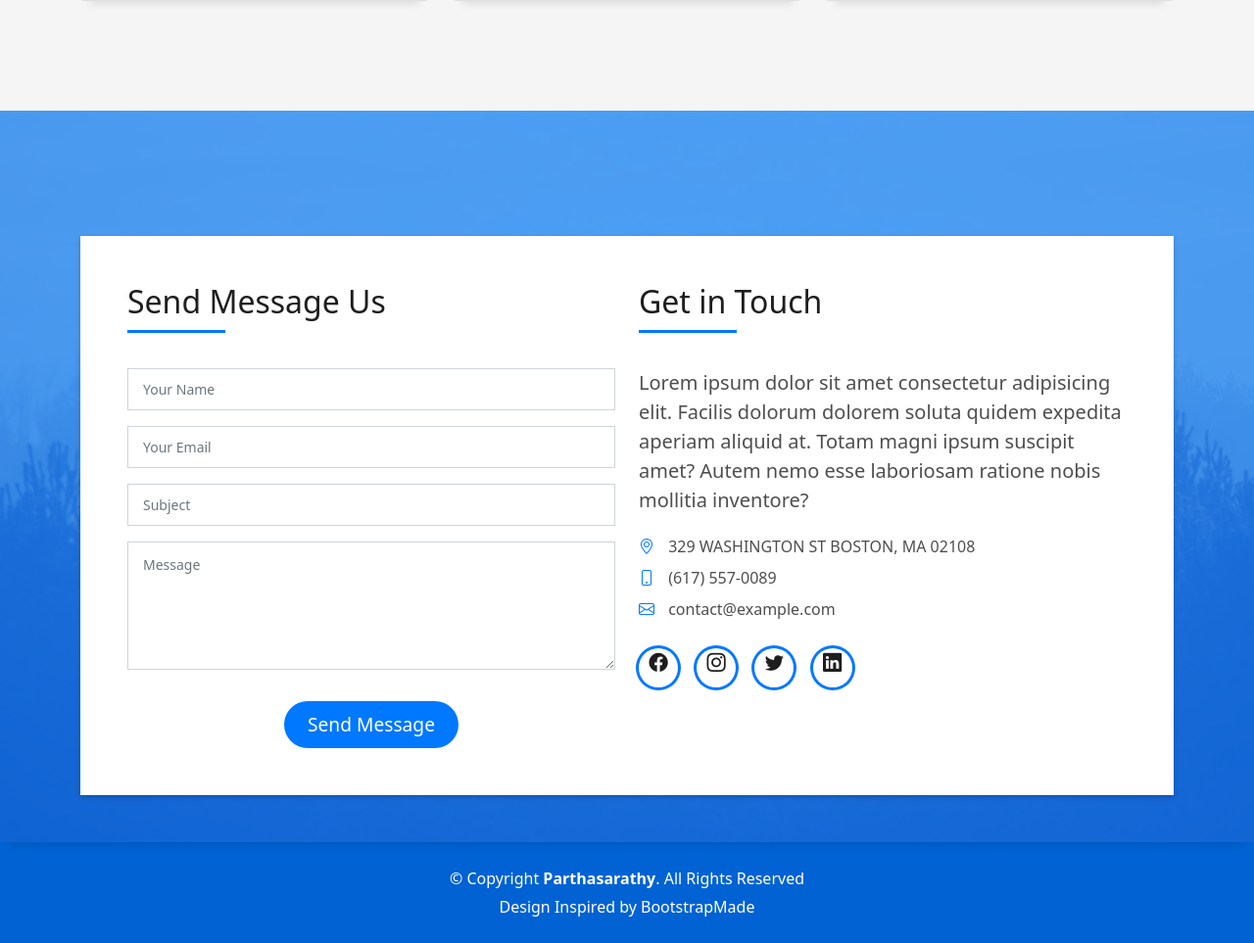
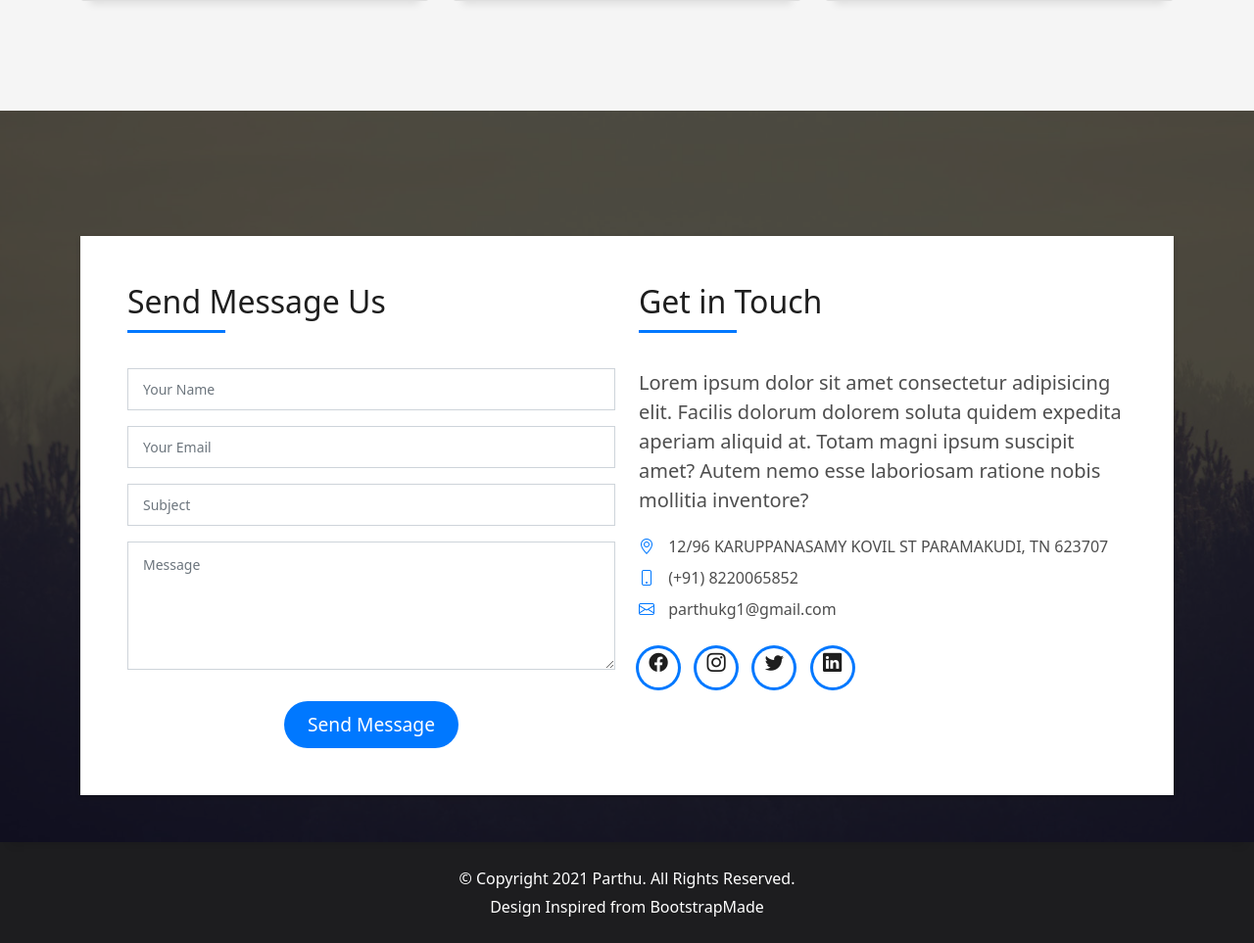
Before and after one commit to Parthasarathykg/Parthu-s-Portfolio, a PHP site: page / in a window 1280 px wide. Shown: the part 5389-6352 px from the top of the page at 98% size. Run offline with PHP 8.4, Linux system fonts and the light colour scheme.

Commit message:
type intro commit

```diff
--- a/assets/css/style.css
+++ b/assets/css/style.css
@@ -94,7 +94,7 @@ a:hover {
 }
 
 .overlay-mf {
-  background-color: #0078ff;
+  background-color: #000000;
 }
 
 .overlay-mf {
@@ -1430,7 +1430,7 @@ footer {
   text-align: center;
   color: #fff;
   padding: 25px 0;
-  background: #0062d3;
+  background: #1d1d1f;
 }
 
 footer .copyright {
--- a/index.html
+++ b/index.html
@@ -47,7 +47,7 @@
           <li><a class="nav-link scrollto" href="#services">Services</a></li>
           <li><a class="nav-link scrollto " href="#work">Work</a></li>
           <li><a class="nav-link scrollto " href="#blog">Blog</a></li>
-          <li class="dropdown"><a href="#"><span>More</span> <i class="bi bi-chevron-down"></i></a>
+          <!--<li class="dropdown"><a href="#"><span>More</span> <i class="bi bi-chevron-down"></i></a>
             <ul>
               <li><a href="#">Drop Down 1</a></li>
               <li class="dropdown"><a href="#"><span>Deep Drop Down</span> <i class="bi bi-chevron-right"></i></a>
@@ -63,7 +63,7 @@
               <li><a href="#">Drop Down 3</a></li>
               <li><a href="#">Drop Down 4</a></li>
             </ul>
-          </li>
+          </li>-->
           <li><a class="nav-link scrollto" href="#contact">Contact</a></li>
         </ul>
         <i class="bi bi-list mobile-nav-toggle"></i>
@@ -723,9 +723,9 @@
                         mollitia inventore?
                       </p>
                       <ul class="list-ico">
-                        <li><span class="bi bi-geo-alt"></span> 329 WASHINGTON ST BOSTON, MA 02108</li>
-                        <li><span class="bi bi-phone"></span> (617) 557-0089</li>
-                        <li><span class="bi bi-envelope"></span> contact@example.com</li>
+                        <li><span class="bi bi-geo-alt"></span> 12/96 KARUPPANASAMY KOVIL ST PARAMAKUDI, TN 623707</li>
+                        <li><span class="bi bi-phone"></span> (+91) 8220065852</li>
+                        <li><span class="bi bi-envelope"></span> parthukg1@gmail.com</li>
                       </ul>
                     </div>
                     <div class="socials">
@@ -753,7 +753,7 @@
       <div class="row">
         <div class="col-sm-12">
           <div class="copyright-box">
-            <p class="copyright">&copy; Copyright <strong>Parthasarathy</strong>. All Rights Reserved</p>
+            <p class="copyright">&copy; Copyright 2021 Parthu. All Rights Reserved.</p>
             <div class="credits">
               <!--
               All the links in the footer should remain intact.
@@ -761,7 +761,7 @@
               Licensing information: https://bootstrapmade.com/license/
               Purchase the pro version with working PHP/AJAX contact form: https://bootstrapmade.com/buy/?theme=DevFolio
             -->
-              Design Inspired by <a href="https://bootstrapmade.com/">BootstrapMade</a>
+              Design Inspired from <a href="https://bootstrapmade.com/">BootstrapMade</a>
             </div>
           </div>
         </div>
```
